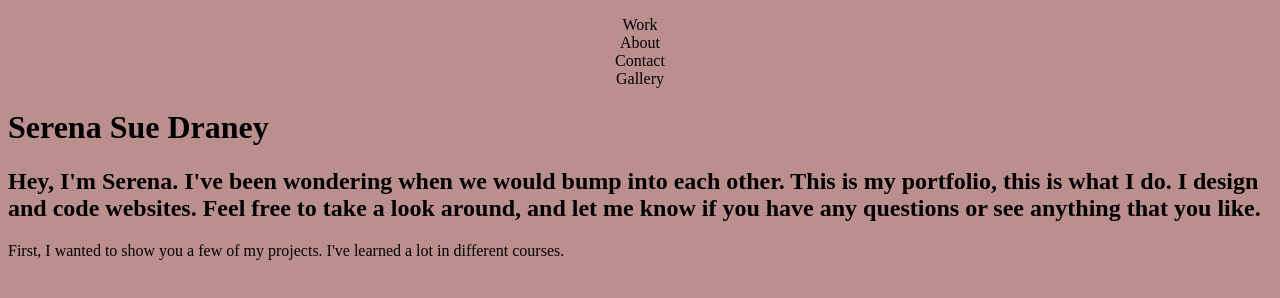
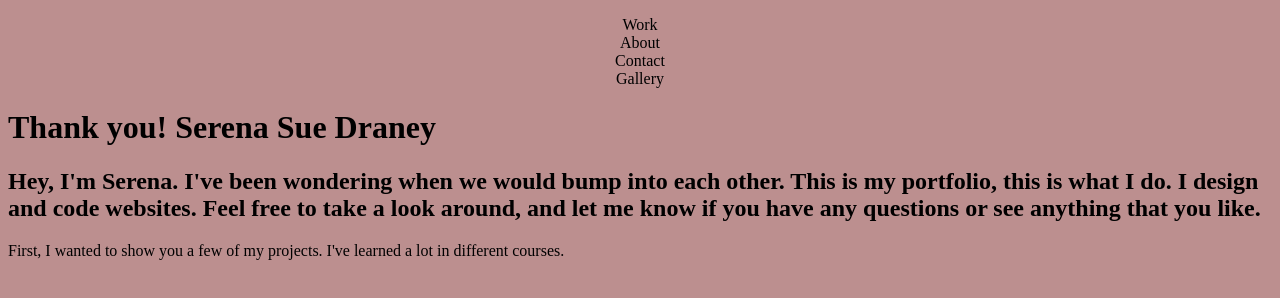
Before and after one commit to serenagirl431/serena-draney-website-01, a plain HTML site: page index.html in a window 1280 px wide. Drawn offline with Linux system fonts and the light colour scheme.

Commit message:
modified index.html

```diff
--- a/index.html
+++ b/index.html
@@ -22,7 +22,8 @@
 
 <main>
     <div class="Header/intro">
-    <h1>Serena Sue Draney</h1>
+    <h1>Thank you!
+        Serena Sue Draney</h1>
     <h2>Hey, I'm Serena. I've been wondering when we would bump into each other. This is my portfolio, this is what I do. I design and code websites. Feel free to take a look around, and let me know if you have any questions or see anything that you like. </h2>
 
 <p>
```
